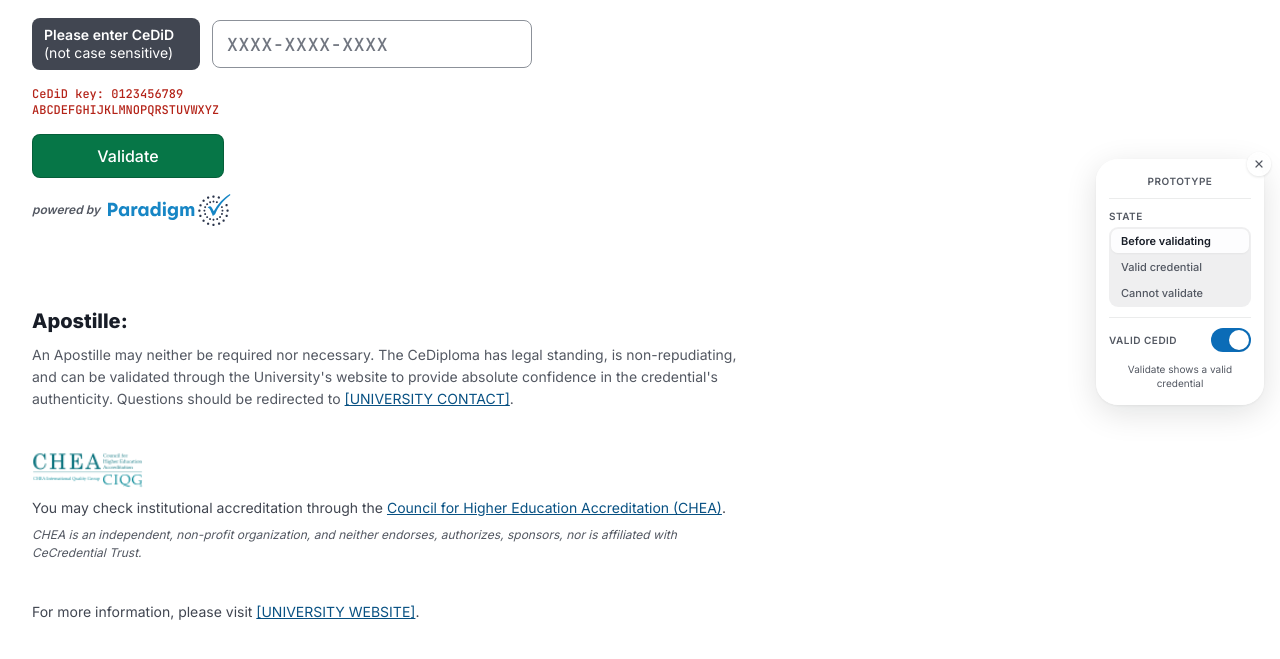
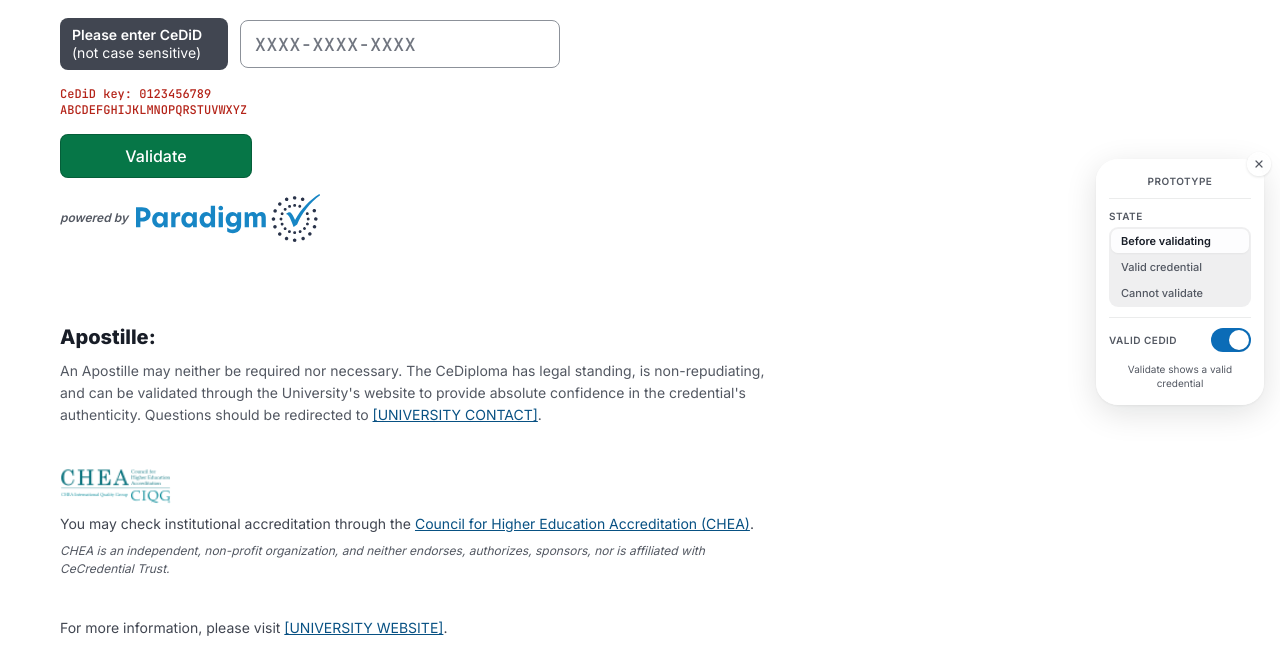
Before and after one commit to pricetn3/Credential-Validation, a plain HTML site: page Main.dc.html in a window 1280 px wide. Shown: the part 118-777 px from the top of the page. Drawn offline with Linux system fonts and the light colour scheme.

Commit message:
Match the developed site: larger Paradigm logo, centered page width
Paradigm logo 48px tall (was 32px). Content sits in a 1160px centered
container that narrows to 94% below 1260px and 90% below 760px, like the
live validation page. Made by hand because the canvas couldn't be reached;
CLAUDE.md notes it must be carried over to the canvas.

Co-Authored-By: Claude Opus 5.5 <noreply@anthropic.com>

```diff
--- a/Main.dc.html
+++ b/Main.dc.html
@@ -18,6 +18,9 @@
 <style>
 body{margin:0}
 a{color:var(--blue-800,#085183)}a:hover{color:var(--blue-900,#0C3F66)}
+.cv-page{width:1160px;max-width:100%;margin:0 auto}
+@media (max-width:1260px){.cv-page{max-width:94%}}
+@media (max-width:760px){.cv-page{max-width:90%}}
 .cv-validate{background:var(--success-700,#067647)}
 .cv-validate:hover{background:var(--success-800,#085D3A)}
 .cv-focus:focus-visible{outline:none;box-shadow:var(--ring-focus,0 0 0 2px #3888C5)}
@@ -28,7 +31,8 @@ a{color:var(--blue-800,#085183)}a:hover{color:var(--blue-900,#0C3F66)}
 .cv-input::placeholder{color:var(--gray-500,#717680)}
 </style>
 </helmet>
-<div style="box-sizing: border-box; min-height: 100%; background: #ffffff; color: var(--gray-900, #181D27); font-family: Inter, system-ui, sans-serif; padding: 48px 32px 64px;">
+<div style="box-sizing: border-box; min-height: 100%; background: #ffffff; color: var(--gray-900, #181D27); font-family: Inter, system-ui, sans-serif; padding: 48px 0 64px;">
+<div class="cv-page">
 <main style="max-width: 720px; display: flex; flex-direction: column; gap: 40px;">
 
 <h1 style="margin: 0; font-size: 40px; line-height: 48px; font-weight: 800; letter-spacing: -0.02em;">Credential Validation</h1>
@@ -54,7 +58,7 @@ a{color:var(--blue-800,#085183)}a:hover{color:var(--blue-900,#0C3F66)}
 
 <div style="display: flex; align-items: center; gap: 8px;">
 <span style="font-size: 12px; line-height: 16px; font-style: italic; font-weight: 600; color: var(--gray-600, #535862);">powered by</span>
-<img src="./assets/dc30692d63da79e20f9514e0ce31c8a8.svg" alt="Paradigm" style="display: block; height: 32px; width: auto;">
+<img src="./assets/dc30692d63da79e20f9514e0ce31c8a8.svg" alt="Paradigm" style="display: block; height: 48px; width: auto;">
 </div>
 </section>
 
@@ -119,6 +123,7 @@ We cannot validate the credential at this time.</h2>
 </nav>
 
 </main>
+</div>
 
 <sc-if value="{{showRail}}" hint-placeholder-val="{{ true }}">
 <sc-if value="{{railOpen}}" hint-placeholder-val="{{ true }}">
```
Also changed, not shown: 1 other file.
